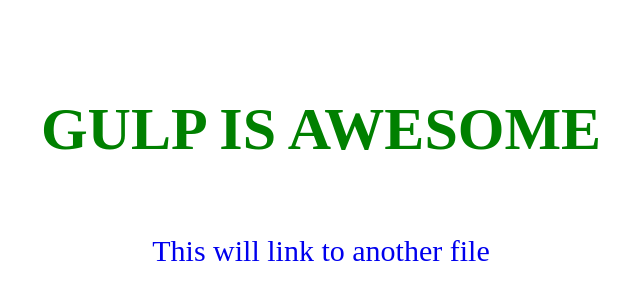
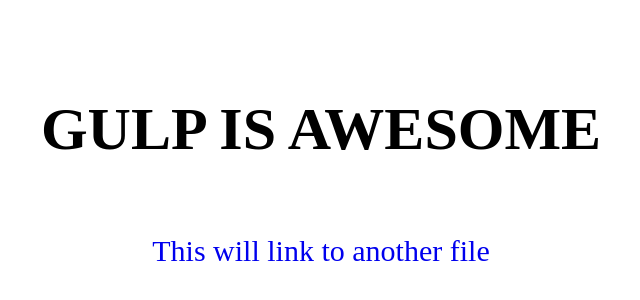
Before and after one commit to scottgamer/gulp-4-task-automation, a website: page index.html in a window 1280 px wide. Shown: the part 232-532 px from the top of the page, without its empty margins (319-959 px from the left). Drawn offline with nearby package versions, Linux system fonts and the light colour scheme; files that its build step writes are made by us from their sources.

Commit message:
changed styles

```diff
--- a/src/sass/main.scss
+++ b/src/sass/main.scss
@@ -16,6 +16,10 @@
 
 .title {
   font-size: 60px;
-  color: green;
+  color: red;
   text-transform: uppercase;
 }
+
+h1.title {
+  color: black;
+}
--- a/src/sass/pages/contact.scss
+++ b/src/sass/pages/contact.scss
@@ -1,3 +1,4 @@
 .contact {
   width: 400px;
+  border: 1px solid gray;
 }
```
